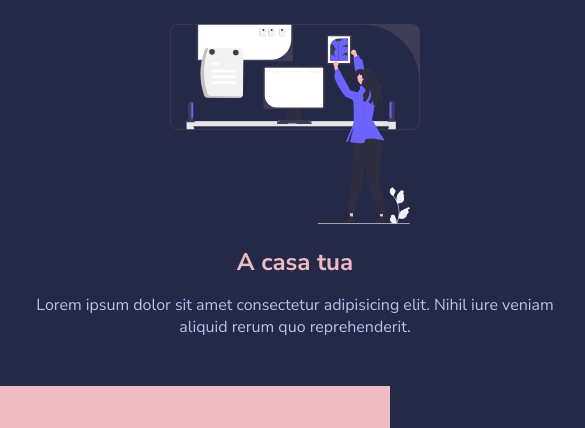
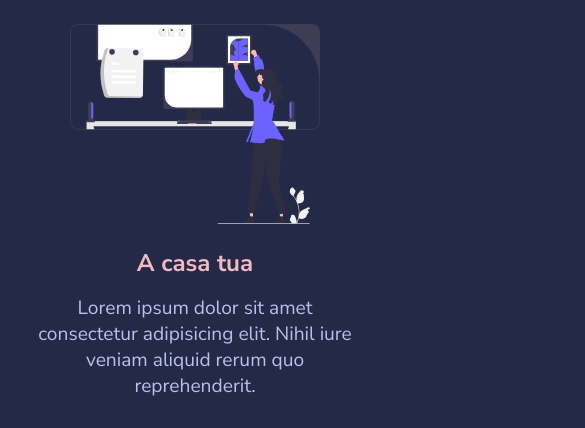
Before and after one commit to EliaBrambilla/html-css-resp-wannabe, a plain HTML site: page index.html in a window 390 px wide. Shown: the part 209-637 px from the top of the page, 585 px wide, since content can reach past the window. Drawn offline with Linux system fonts and the light colour scheme.

Commit message:
aggiungo @media query responsive per dispositivi mobile e tablet

```diff
--- a/css/style.css
+++ b/css/style.css
@@ -127,3 +127,34 @@ img {
 /************************************************
     SOLUZIONE RESPONSIVE
  ************************************************/
+
+ @media screen and (max-width: 768px){
+    .container{
+        width: 100%;
+    }
+}
+
+@media screen and (max-width: 480px) {
+    .container{
+        width: 100%;
+    }
+
+    body{
+        font-size: 1.2rem;
+    }
+
+    .row{
+        flex-direction: column;
+        align-items: center;
+    }
+
+    .lessons .col, .steps .col, .why-us .col-left, .why-us .col-right {
+        width: 100%;
+        margin-bottom: 20px;
+    }
+
+    .lessons .col:first-child, .steps .col:first-child, .why-us .col:first-child {
+        margin-bottom: 70px;
+    }
+
+}
```
